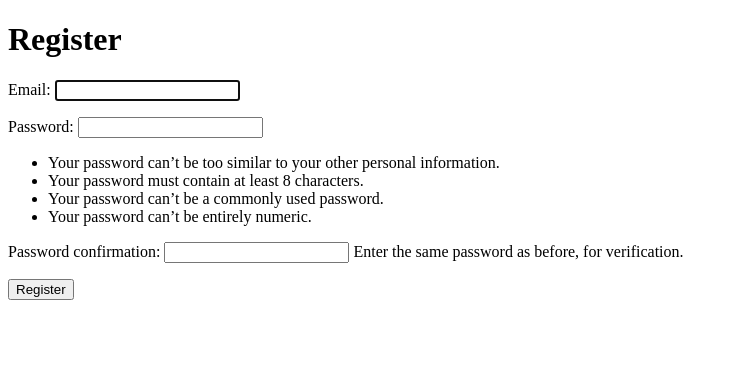
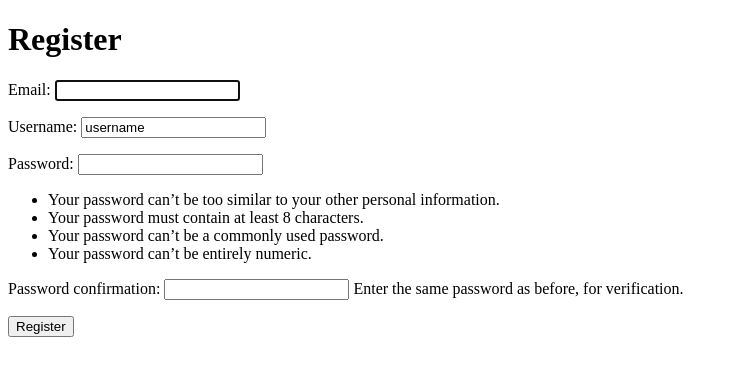
Before and after one commit to Timdev-igor/BE-Capstone-project, a Django app: page /tasks/register/ in a window 1280 px wide. Shown: the top 376 px of the page, without its empty margins (0-738 px from the left). Run offline with Django 5.2, Linux system fonts and the light colour scheme.

Commit message:
did corrections on username implementation

```diff
--- a/Task_manager/tasks/forms.py
+++ b/Task_manager/tasks/forms.py
@@ -11,18 +11,19 @@ class CustomUserCreationForm(UserCreationForm):
     """
     class Meta:
         model = CustomUser                            # Use the custom user model
-        fields = ['email', 'password1', 'password2']  # Fields included in the form
+        fields = ['email',  'username', 'password1', 'password2']  # Fields included in the form
 
     def clean_email(self):
-        """
-        Validates the email field:
-        - Ensures that the email is unique.
-        - Raises a validation error if the email is already in use.
-        """
-        email = self.cleaned_data.get("email")               # Get the email from form data
-        if CustomUser.objects.filter(email=email).exists():  # Check if email already exists
-            raise forms.ValidationError("A user with this email already exists.")  # Raise error if duplicate
-        return email                                         # Return the validated email
+        email = self.data.get('email')  # Directly access form data
+        if CustomUser.objects.filter(email=email).exists():
+            raise forms.ValidationError("This email is already registered.")
+        return email
+
+    def clean_username(self):
+        username = self.data.get('username')  # Directly access form data
+        if CustomUser.objects.filter(username=username).exists():
+            raise forms.ValidationError("This username is taken.")
+        return username
 
 
 # Custom User Login Form
--- a/Task_manager/tasks/models.py
+++ b/Task_manager/tasks/models.py
@@ -39,7 +39,7 @@ class CustomUserManager(BaseUserManager):
 
 class CustomUser(AbstractBaseUser, PermissionsMixin):
     email = models.EmailField(unique=True)
-    username = models.CharField(max_length=150, unique=True) #username
+    username = models.CharField( max_length=150, null=True, blank=True ,default='username') #username
     is_active = models.BooleanField(default=True)    #Determines whether a user’s account is active.or user wont be able to log
     is_staff = models.BooleanField(default=False)    #Defines whether a user has access to the Django admin panel.
     date_joined = models.DateTimeField(auto_now_add=True)#Automatically stores the timestamp when a user registers.
@@ -47,7 +47,7 @@ class CustomUser(AbstractBaseUser, PermissionsMixin):
     objects = CustomUserManager()                    #logic for creating users (create_user) and superusers (create_superuser).
 
     USERNAME_FIELD = 'email'                         #Specifies that email will be used as the unique identifier
-    REQUIRED_FIELDS = ['username']                              #REQUIRED_FIELDS defines additional required fields when using createsuperuser.
+    REQUIRED_FIELDS = []                              #REQUIRED_FIELDS defines additional required fields when using createsuperuser.
 
     def __str__(self):
         return self.email                            #Returns the email as the string representation of the user.
--- a/Task_manager/tasks/templates/tasks/home.html
+++ b/Task_manager/tasks/templates/tasks/home.html
@@ -7,7 +7,7 @@
     <p>Manage your tasks efficiently and stay organized.</p>
 
     {% if user.is_authenticated %}
-        <p>Hello, {{ user.email }}! <a href="{% url 'logout' %}">Logout</a></p>
+        <p>Hello, {{ user.username }}! <a href="{% url 'logout' %}">Logout</a></p>
     {% else %}
         <p><a href="{% url 'login' %}">Login</a> or <a href="{% url 'register' %}">Register</a> to get started.</p>
     {% endif %}
```
Also changed, not shown: Task_manager/db.sqlite3, Task_manager/tasks/migrations/0002_customuser_username_task.py (added), Task_manager/tasks/migrations/0003_alter_customuser_username.py (added), Task_manager/tasks/migrations/0004_remove_customuser_username.py (added), Task_manager/tasks/migrations/0005_customuser_username.py (added).
